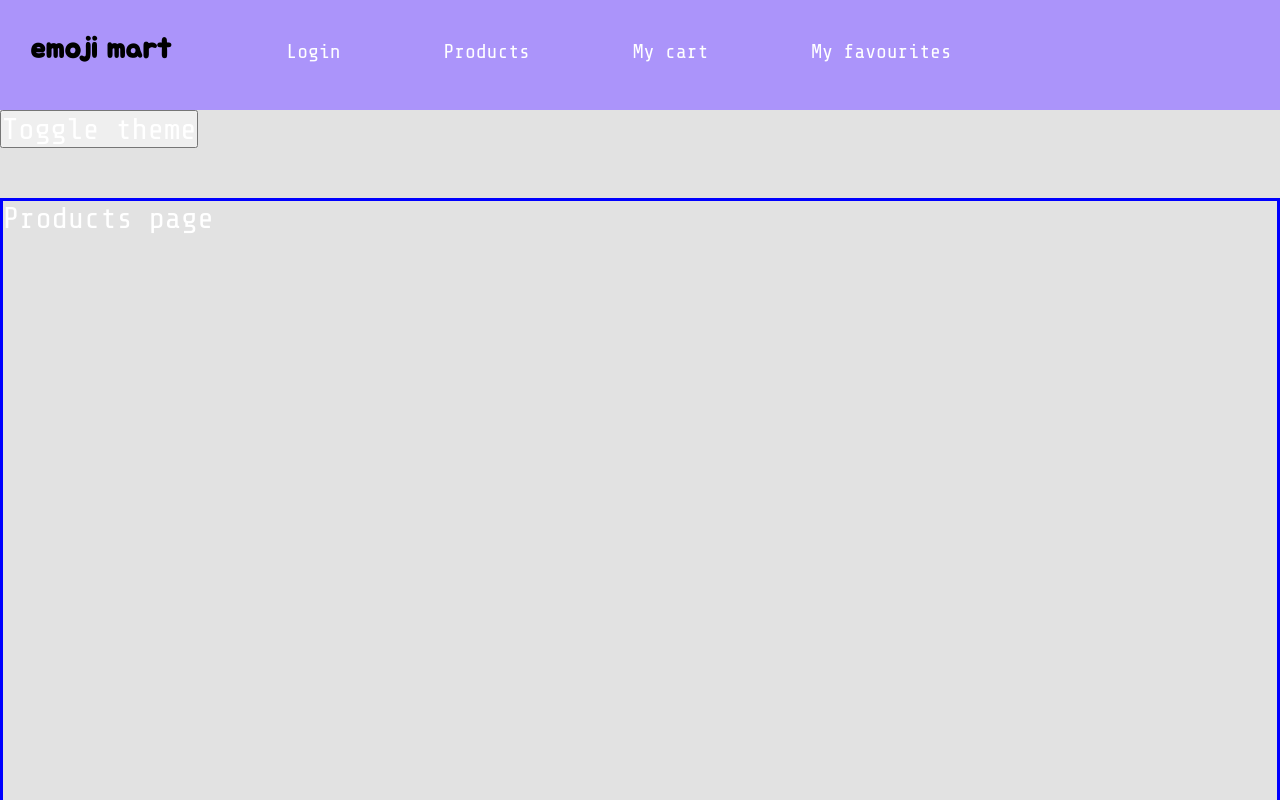
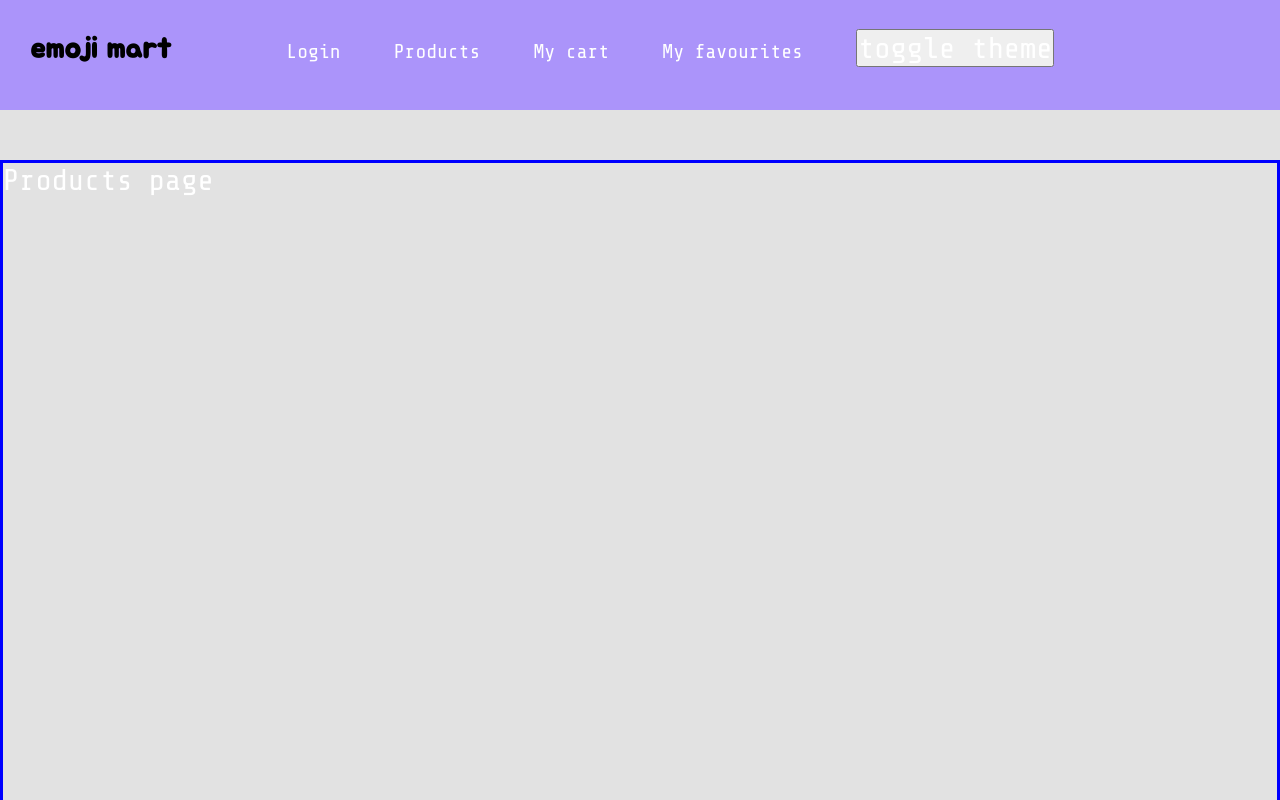
Before and after one commit to solenedel/emoji-mart, a React (Create React App) app: page /products in a window 1280 px wide. Shown: the top 800 px of the page. Built offline with nearby package versions, Linux system fonts and the light colour scheme; a web font is replaced by a local one.

Commit message:
move theme toggle button to navbar

```diff
--- a/src/App.js
+++ b/src/App.js
@@ -12,12 +12,10 @@ function App() {
 
 const [theme, setTheme] = useState('light');
 
-// The function that toggles between themes
+// toggle between light and dark themes
 const toggleTheme = () => {
-  // if the theme is not light, then set it to dark
   if (theme === 'light') {
     setTheme('dark');
-  // otherwise, it should be light
   } else {
     setTheme('light');
   }
@@ -28,8 +26,7 @@ const toggleTheme = () => {
       <Router>
         <div className="App">
           <GlobalStyles />
-          <StyledNavbar />
-          <button onClick={toggleTheme} >Toggle theme</button>
+          <StyledNavbar theme={theme} setTheme={setTheme} toggleTheme={toggleTheme} />
           <Switch>
             <Route exact path="/">
               <StyledHomePage />
--- a/src/components/Navbar.js
+++ b/src/components/Navbar.js
@@ -3,7 +3,7 @@ import { Link } from "react-router-dom";
 import { StyledDarkMode } from "./styled/DarkMode.style";
 
 
-const Navbar = ({ className }) => {
+const Navbar = ({ className, theme, setTheme, toggleTheme }) => {
 
   return (
     <div className={className}>
@@ -13,7 +13,7 @@ const Navbar = ({ className }) => {
        <Link to="/products">Products</Link>
        <Link to="/cart">My cart</Link>
        <Link to="/favs">My favourites</Link>
-       <StyledDarkMode className="theme-toggle" />
+       <button onClick={toggleTheme}>toggle theme</button>
      </div>
     </div>
    );
```
